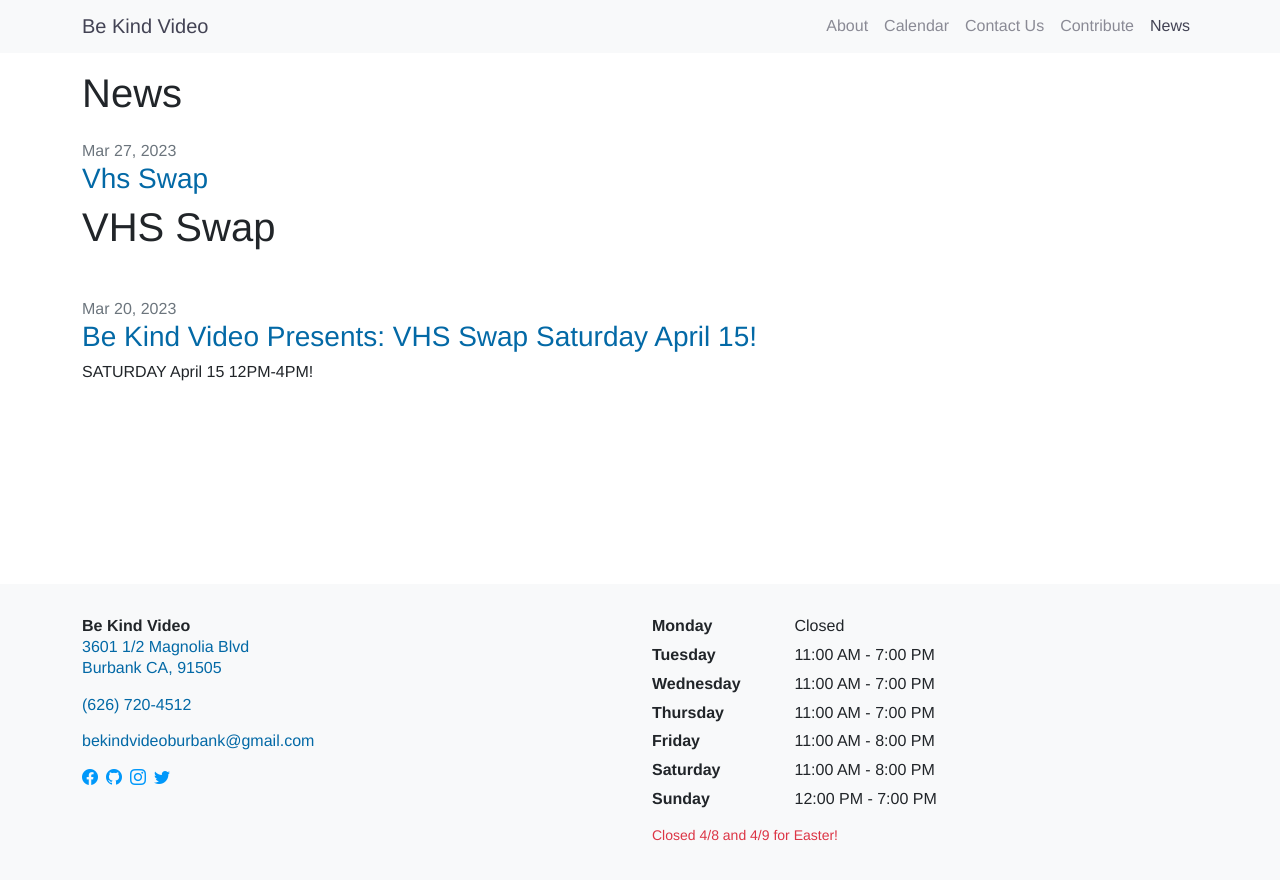
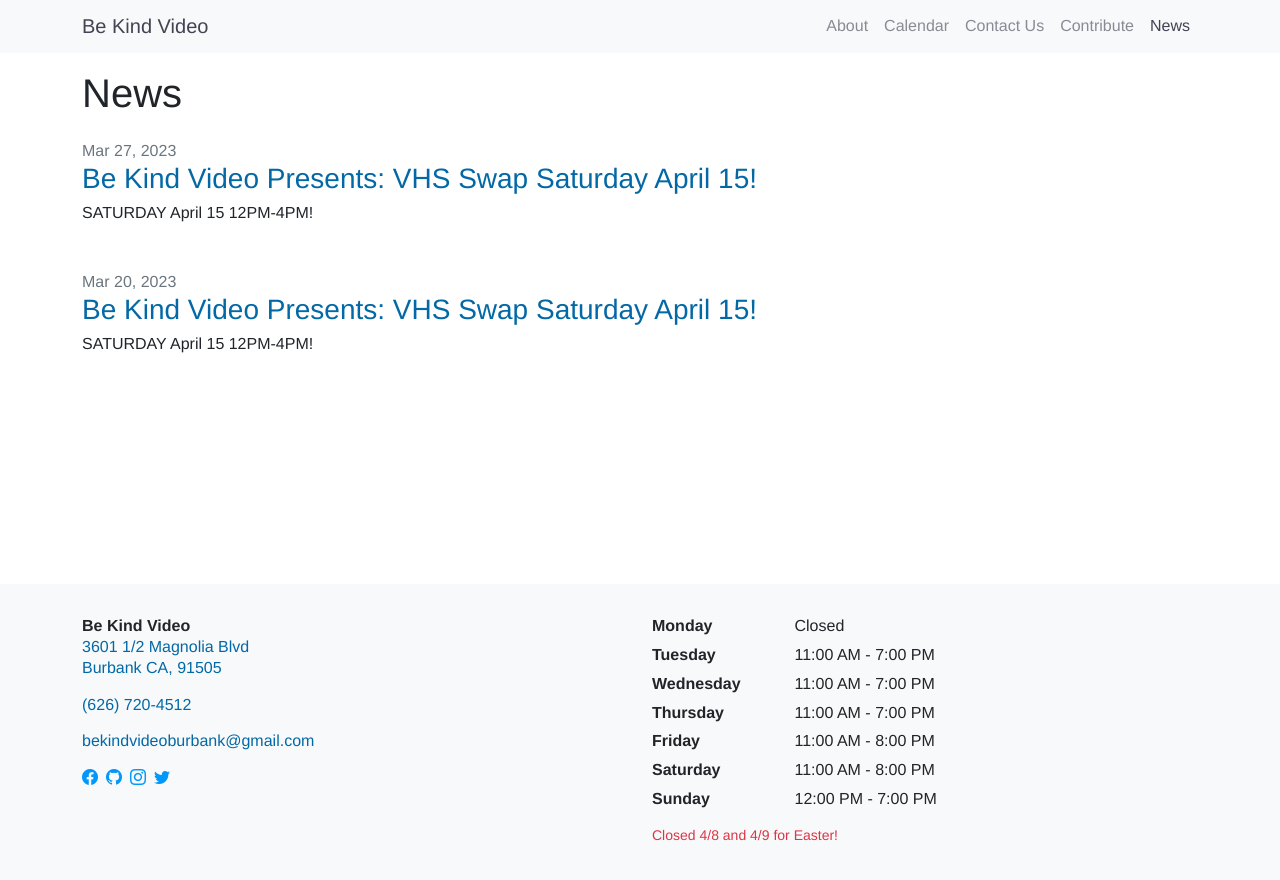
Before and after one commit to arenoir/be-kind-video, a Jekyll site: the page built from news.markdown, in a window 1280 px wide. Shown: the top 880 px of the page. Built offline with Jekyll 4.4.1, drawn with Linux system fonts in a browser that asks for light colours.

Commit message:
Update 2023-03-27-vhs-swap.md

```diff
--- a/_posts/2023-03-27-vhs-swap.md
+++ b/_posts/2023-03-27-vhs-swap.md
@@ -1,3 +1,14 @@
-# VHS Swap
+---
+layout: post
+title:  "Be Kind Video Presents: VHS Swap Saturday April 15!"
+categories: vhs-swap
+---
+SATURDAY April 15 12PM-4PM!
 
-### Saturday 4/5 12 - 4 PM
+Be Kind Video is hosting a VHS Tape Swap!!
+
+Come Trade, Sell, Buy VHS at the Video Store!
+
+Multiple Vendors, with Tapes, TVs, NES, and more!
+
+Free Admission!
```
